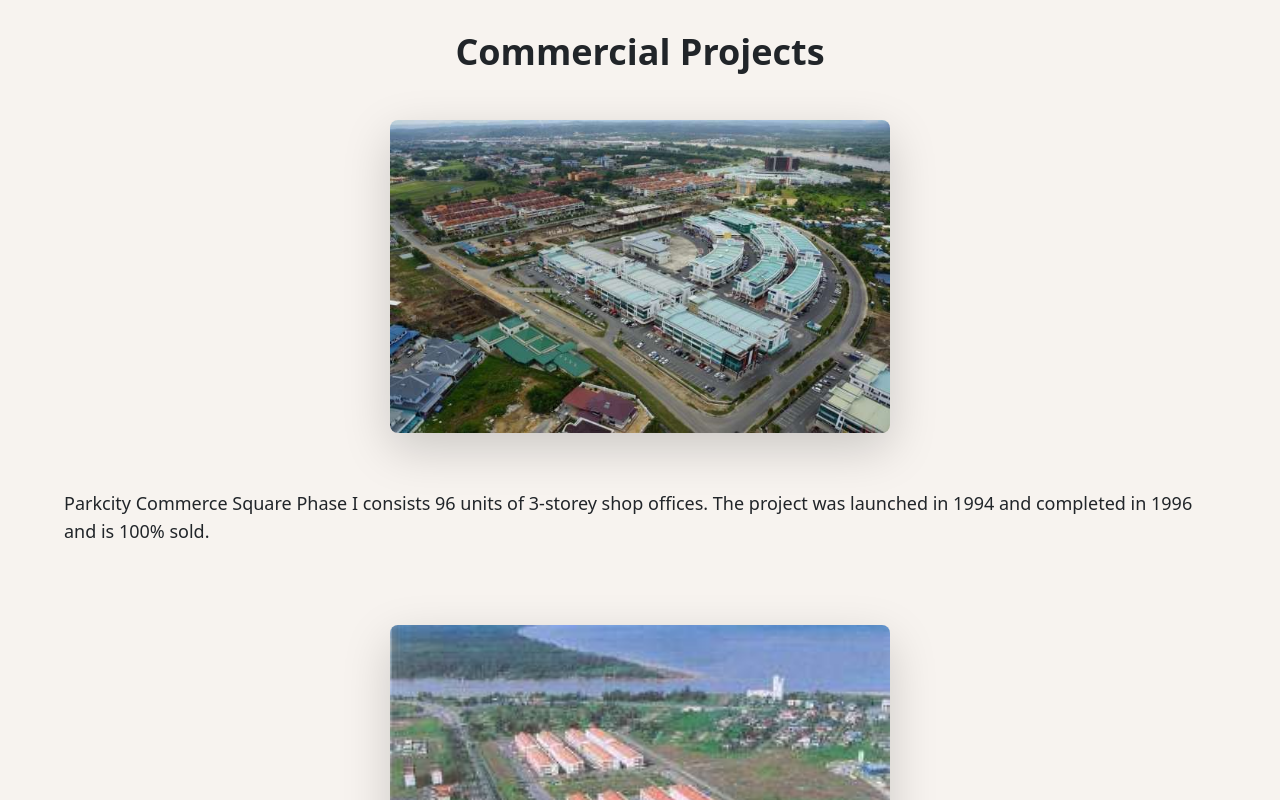
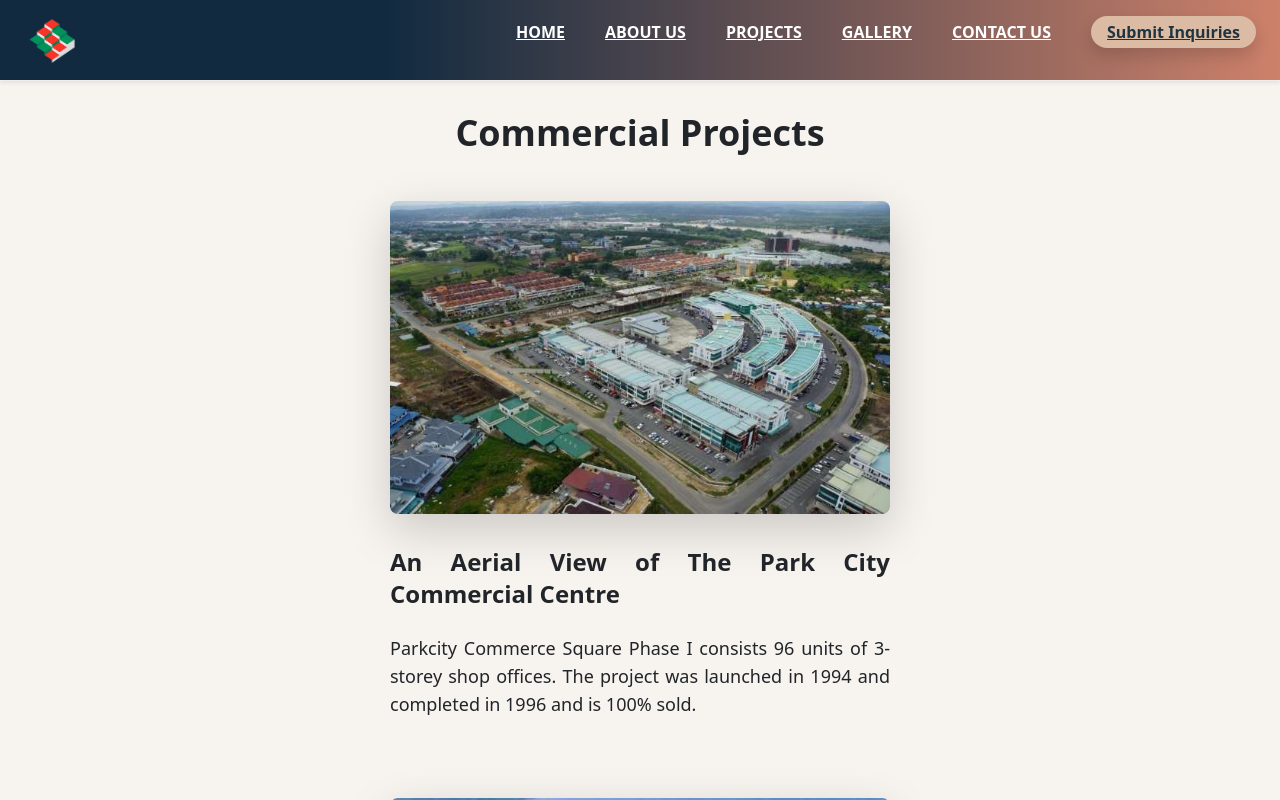
Before and after one commit to anuj-1998/zenya, a React (Vite) app: page /projects/commercial in a window 1280 px wide. Shown: the top 800 px of the page. Built offline with nearby package versions, Linux system fonts and the light colour scheme.

Commit message:
'changes'

```diff
--- a/src/App.tsx
+++ b/src/App.tsx
@@ -20,14 +20,13 @@ const menuLinks = [
   { label: "GALLERY", to: "gallery" },
   { label: "CONTACT US", to: "contact" },
 ];
-
 function App() {
   return (
     <Router>
+      <Navbar menuLinks={menuLinks} logo={logo} />
       <Routes>
         <Route path="/" element={
           <>
-            <Navbar menuLinks={menuLinks} logo={logo} />
             <main className="min-h-screen w-full bg-gradient-to-b from-[#fff3e3] to-[#e0eaea] font-sans overflow-x-hidden text-[#1f3441]">
               {/* Hero Section */}
               <Element name="home">
@@ -35,7 +34,7 @@ function App() {
                   <img
                     src={homepage}
                     alt="Hero Building Render"
-                    className="relative z-10 w-[38rem] max-w-full object-contain shadow-2xl rounded-b-3xl"
+                    className="relative z-10 w-[44rem] max-w-full object-contain shadow-2xl rounded-b-3xl"
                   />
                   {/* <a
                     href="#register"
@@ -78,7 +77,7 @@ function App() {
                       About us
                     </h2>
                     <div className="bg-[#dcbba4]/20 rounded-lg p-6 text-lg max-w-xl shadow-sm mb-3">
-                      <p>
+                      <p style={{ color: '#fff' }}>
                         Sarawak Land (Kemena Park) Sdn Bhd (“Sarawak Land”), the property arm of the Samling Strategic Corporation Sdn. Bhd. was incorporated in Malaysia on 14 May 1993.{" "}
                         <strong>Sarawak Land (Kemena Park)</strong> Sdn Bhd has undertaken numerous developments in Bintulu Town Development which covers Commercial, Residential, and Government Projects.
                       </p>
@@ -162,7 +161,7 @@ function App() {
                       </div>
                     </div>
                     <button className="mt-5 w-full py-2 bg-[#1f3441] hover:bg-[#3facb6] text-white font-bold rounded shadow transition">
-                      SUBMIT
+                      SUBMIT INQUIRY
                     </button>
                   </form>
                 </section>
--- a/src/CommercialProjectsPage.tsx
+++ b/src/CommercialProjectsPage.tsx
@@ -25,7 +25,7 @@ import commercial25 from "../src/assets/project_images/25.jpeg";
 const projects = [
   {
     image: commercial3,
-    title: '',
+    title: 'An Aerial View of The Park City Commercial Centre',
     text: "Parkcity Commerce Square Phase I consists 96 units of 3-storey shop offices. The project was launched in 1994 and completed in 1996 and is 100% sold.",
     reverse: false,
   },
@@ -169,21 +169,17 @@ const CommercialProjectsPage = () => {
       <h1 className="text-4xl font-bold text-center mb-12">Commercial Projects</h1>
       <div className="max-w-6xl mx-auto space-y-16">
         {projects.map((project, index) => (
-          <div
-            key={index}
-            className="flex flex-col items-center gap-8"
-          >
+          <div key={index} className="flex flex-col items-center gap-8">
             <img
               src={project.image}
-              alt={`Commercial Project ${index + 1}`}
-              className="w-[500px] rounded-lg shadow-lg"
+              alt={`Residential Project ${index + 1}`}
+              className="w-[500px] max-w-full rounded-lg shadow-lg"
             />
-            <div className="w-full">
-              <h6 className="text-2xl font-bold mb-4">{project.title}</h6>
-              <p className="text-lg">{project.text}</p>
+            <div className="w-full max-w-[500px] text-center" >
+              <h6 className="text-2xl font-bold mb-4" style={{ textAlign: 'justify' }}>{project.title}</h6>
+              <p className="text-lg" style={{ textAlign: 'justify' }}>{project.text}</p>
             </div>
           </div>
-
         ))}
       </div>
     </div>
--- a/src/GovernmentProjectsPage.tsx
+++ b/src/GovernmentProjectsPage.tsx
@@ -180,7 +180,7 @@ const governmentProjects = [
 
 const GovernmentProjectsPage = () => {
     return (
-        <div className="min-h-screen bg-[#f7f3ef] p-8">
+        <div className="min-h-screen bg-[#f7f3ef] p-8" style={{ textAlign: 'justify' }}>
             <h1 className="text-4xl font-bold text-center mb-12">Government Projects</h1>
             <div className="max-w-6xl mx-auto space-y-16">
                 {governmentProjects.map((project, index) => (
@@ -191,8 +191,8 @@ const GovernmentProjectsPage = () => {
                             className="w-[500px] max-w-full rounded-lg shadow-lg"
                         />
                         <div className="w-full max-w-[500px] text-center">
-                            <h6 className="text-2xl font-bold mb-4">{project.title}</h6>
-                            <p className="text-lg">{project.text}</p>
+                            <h6 className="text-2xl font-bold mb-4" style={{ textAlign: 'justify' }}>{project.title}</h6>
+                            <p className="text-lg" style={{ textAlign: 'justify' }}>{project.text}</p>
                         </div>
                     </div>
                 ))}
--- a/src/ImageGallery.tsx
+++ b/src/ImageGallery.tsx
@@ -133,7 +133,7 @@ const ImageGallery: React.FC = () => {
   };
 
   return (
-    <div className="p-6 grid grid-cols-1 sm:grid-cols-2 md:grid-cols-4 gap-4 " style={{ paddingTop: '60px', paddingBottom: '50px', paddingLeft: '20px', paddingRight: '20px' }}>
+    <div className="p-6 grid grid-cols-1 sm:grid-cols-2 md:grid-cols-4 gap-4 " style={{ paddingTop: '0px', paddingBottom: '50px', paddingLeft: '20px', paddingRight: '20px' }}>
       {Object.entries(images).map(([label, imageList]) => (
         <div
           key={label}
@@ -151,7 +151,7 @@ const ImageGallery: React.FC = () => {
       ))}
 
       {showCarousel && activeCategory && (
-   <div className="fixed inset-0 bg-transparent bg-black bg-opacity-30 backdrop-blur z-50 flex items-center justify-center">
+        <div className="fixed inset-0 bg-transparent bg-black bg-opacity-30 backdrop-blur z-50 flex items-center justify-center">
           <div className="relative w-11/12 md:w-2/3 lg:w-1/2 bg-white rounded-lg p-4">
             <button
               className="absolute top-2 right-1 text-gray-800 z-50"
--- a/src/Navbar.tsx
+++ b/src/Navbar.tsx
@@ -14,11 +14,25 @@ type NavbarProps = {
 const Navbar: React.FC<NavbarProps> = ({ menuLinks, logo }) => {
   const [isOpen, setIsOpen] = useState(false);
 
+  // Check if we're on the root domain and not a subpath
+  const shouldRedirectToHome = () => {
+    return window.location.pathname !== '/';
+  };
+
+  // Handle link click, check the condition to redirect to home
+  const handleLinkClick = () => {
+    if (shouldRedirectToHome()) {
+      window.location.href = '/';
+    }
+    setIsOpen(false);
+  };
+
   return (
     <nav
       className="w-full sticky top-0 z-30 shadow-sm border-b border-[#eee] backdrop-blur"
       style={{
-        background: 'linear-gradient(90deg, rgba(17, 42, 64, 1) 10%, rgba(17, 42, 64, 1) 30%, rgba(205, 129, 106, 1) 100%)',
+        background:
+          'linear-gradient(90deg, rgba(17, 42, 64, 1) 10%, rgba(17, 42, 64, 1) 30%, rgba(205, 129, 106, 1) 100%)',
       }}
     >
       <div className="max-w-7xl h-20 mx-auto flex items-center justify-between px-4 gap-8">
@@ -40,9 +54,19 @@ const Navbar: React.FC<NavbarProps> = ({ menuLinks, logo }) => {
             viewBox="0 0 24 24"
           >
             {isOpen ? (
-              <path strokeLinecap="round" strokeLinejoin="round" strokeWidth={2} d="M6 18L18 6M6 6l12 12" />
+              <path
+                strokeLinecap="round"
+                strokeLinejoin="round"
+                strokeWidth={2}
+                d="M6 18L18 6M6 6l12 12"
+              />
             ) : (
-              <path strokeLinecap="round" strokeLinejoin="round" strokeWidth={2} d="M4 6h16M4 12h16M4 18h16" />
+              <path
+                strokeLinecap="round"
+                strokeLinejoin="round"
+                strokeWidth={2}
+                d="M4 6h16M4 12h16M4 18h16"
+              />
             )}
           </svg>
         </button>
@@ -55,6 +79,7 @@ const Navbar: React.FC<NavbarProps> = ({ menuLinks, logo }) => {
                 to={link.to}
                 smooth
                 duration={100}
+                onClick={handleLinkClick}
                 className="cursor-pointer text-white font-semibold text-sm xl:text-base px-2 py-1 rounded hover:text-black hover:bg-[#f7e6d5] transition"
               >
                 {link.label}
@@ -64,15 +89,22 @@ const Navbar: React.FC<NavbarProps> = ({ menuLinks, logo }) => {
           <li key="register">
             <a
               href="#register"
+              onClick={(e) => {
+                if (shouldRedirectToHome()) {
+                  e.preventDefault();
+                  window.location.href = '/';
+                }
+                setIsOpen(false);
+              }}
               className="inline-flex items-center gap-1 px-3 py-1 rounded-full font-bold bg-[#dcbba4] hover:bg-[#be946d] text-[#1f3441] shadow ml-2 transition"
               rel="noopener noreferrer"
             >
-              <img
+              {/* <img
                 src="https://ext.same-assets.com/1549166357/2999530113.png"
                 className="h-6"
                 alt="register now"
-              />
-              REGISTER
+              /> */}
+               Submit Inquiries
             </a>
           </li>
         </ul>
@@ -88,7 +120,7 @@ const Navbar: React.FC<NavbarProps> = ({ menuLinks, logo }) => {
                   to={link.to}
                   smooth
                   duration={100}
-                  onClick={() => setIsOpen(false)}
+                  onClick={handleLinkClick}
                   className="block text-white font-semibold text-sm px-3 py-2 rounded hover:bg-[#f7e6d5] hover:text-black transition"
                 >
                   {link.label}
@@ -98,15 +130,21 @@ const Navbar: React.FC<NavbarProps> = ({ menuLinks, logo }) => {
             <li key="register">
               <a
                 href="#register"
-                onClick={() => setIsOpen(false)}
+                onClick={(e) => {
+                  if (shouldRedirectToHome()) {
+                    e.preventDefault();
+                    window.location.href = '/';
+                  }
+                  setIsOpen(false);
+                }}
                 className="inline-flex items-center gap-1 px-3 py-2 rounded-full font-bold bg-[#dcbba4] hover:bg-[#be946d] text-[#1f3441] shadow transition"
               >
-                <img
+                {/* <img
                   src="https://ext.same-assets.com/1549166357/2999530113.png"
                   className="h-6"
                   alt="register now"
-                />
-                REGISTER
+                /> */}
+                Submit Inquiries
               </a>
             </li>
           </ul>
```
Also changed, not shown: src/ResidentialProjectsPage.tsx (+4 -4 lines).
